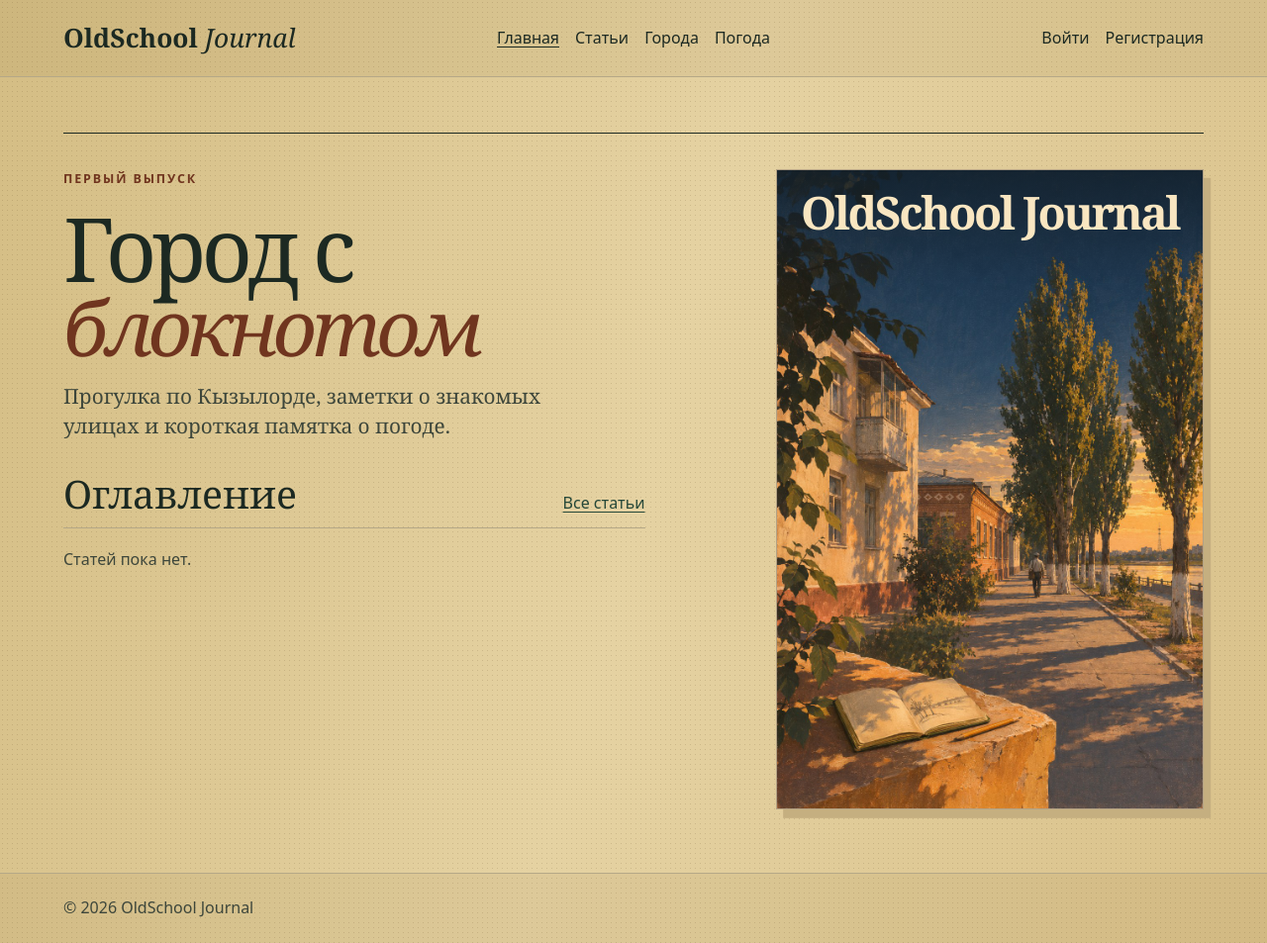
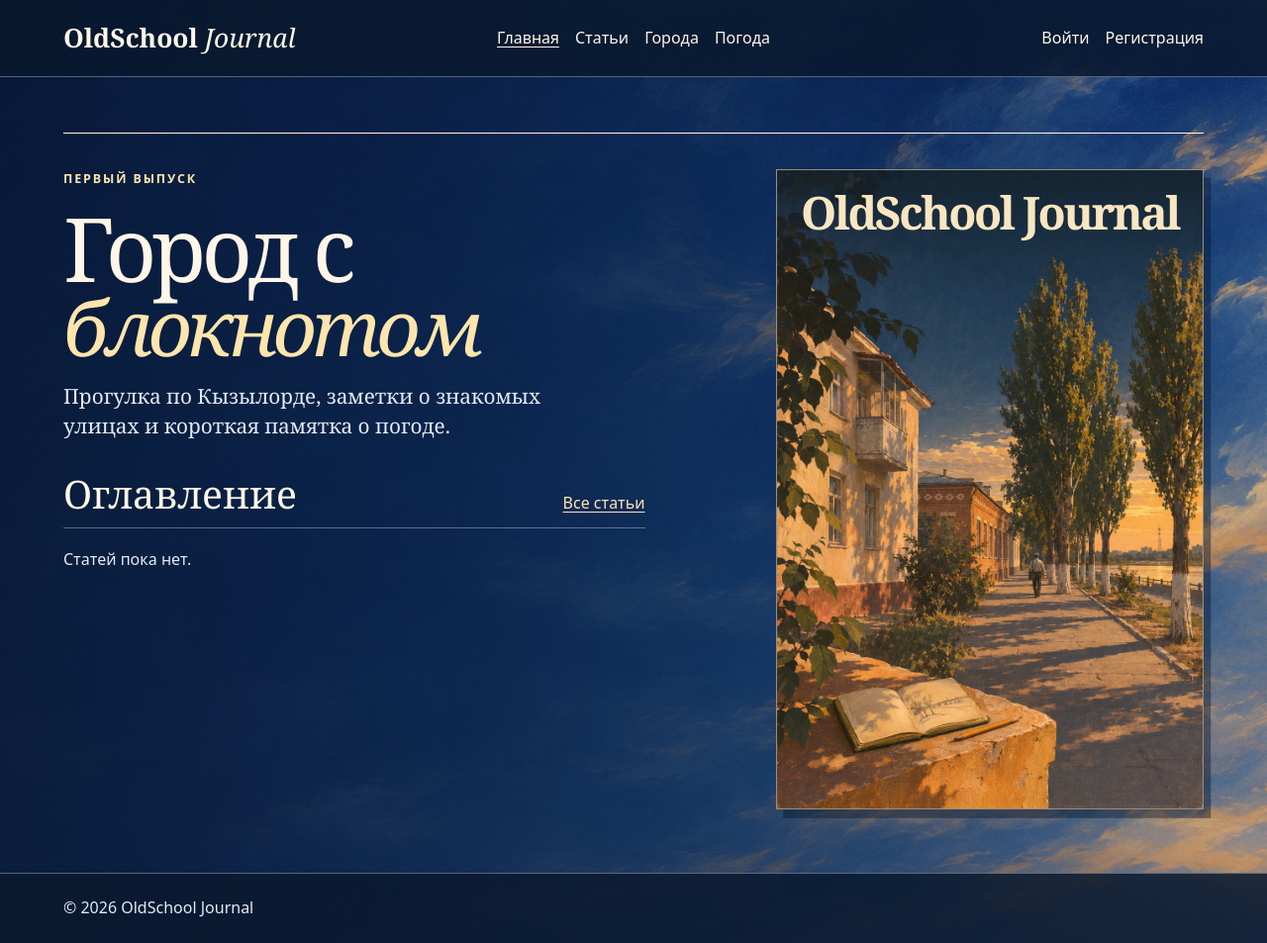
Before and after one commit to Stolank/blog, a Django app: page / in a window 1280 px wide. Shown: the whole page at 99% size. Run offline with Django 5.2, Linux system fonts and the light colour scheme; data that the repository does not hold is empty.

Commit message:
Set the first issue against a painted evening sky

```diff
--- a/django_blog/static/journal.css
+++ b/django_blog/static/journal.css
@@ -1,18 +1,18 @@
 :root {
     color-scheme: light;
-    --paper: #e5d2a2;
-    --panel: #eeebdf;
-    --ink: #1c2922;
-    --green: #254738;
-    --muted: #3d463b;
-    --border: #b5a887;
-    --white: #f8efd8;
+    --paper: #e3e9ee;
+    --panel: #dce5ed;
+    --ink: #18283b;
+    --green: #234869;
+    --muted: #394b61;
+    --border: #b0bfcc;
+    --white: #f2f6fa;
     --serif: "Cormorant Garamond", Georgia, serif;
     color: var(--ink);
     background-color: var(--paper);
     background-image:
-        radial-gradient(circle, rgb(92 65 32 / .17) .48px, transparent .76px),
-        linear-gradient(105deg, #d4bd84 0%, var(--paper) 51%, #d9c18a 100%);
+        radial-gradient(circle, rgb(31 57 82 / .13) .48px, transparent .76px),
+        linear-gradient(105deg, #d5dfe8 0%, var(--paper) 51%, #d9e1ea 100%);
     background-size: 5px 5px, 100% 100%;
     font: 1rem/1.6 "DM Sans", system-ui, sans-serif;
 }
@@ -26,7 +26,7 @@ a:focus-visible { outline: .15rem solid currentColor; outline-offset: .25rem; }
 .container { width: min(72rem, calc(100% - 3rem)); margin-inline: auto; }
 .site-header {
     color: var(--ink);
-    background-color: rgb(117 84 34 / .07);
+    background-color: rgb(27 61 92 / .06);
     border-bottom: 1px solid var(--border);
 }
 .nav { display: flex; flex-wrap: wrap; align-items: center; gap: .1rem 1rem; }
@@ -40,7 +40,7 @@ a:focus-visible { outline: .15rem solid currentColor; outline-offset: .25rem; }
 main { flex: 1; padding-block: clamp(1.3rem, 5vw, 3.5rem) 4rem; }
 .site-footer {
     color: var(--muted);
-    background-color: rgb(117 84 34 / .07);
+    background-color: rgb(27 61 92 / .06);
     border-top: 1px solid var(--border);
     padding-block: 1.4rem;
 }
@@ -54,8 +54,21 @@ p { margin: 0 0 1rem; overflow-wrap: anywhere; }
 .button { display: inline-flex; align-items: center; justify-content: center; min-height: 2.75rem; background: var(--green); border: 1px solid var(--green); border-radius: .25rem; color: #fff; padding: .55rem 1.05rem; text-decoration: none; font-weight: 650; }
 .button:hover { text-decoration: underline; }
 .button:focus-visible { outline-color: var(--green); }
+.issue-page {
+    --ink: #fff6e7;
+    --green: #ffe5ac;
+    --muted: #e2ebf7;
+    --border: rgb(220 235 255 / .36);
+    color: var(--ink);
+    background-color: #12294b;
+    background-image:
+        linear-gradient(90deg, rgb(8 24 50 / .87), rgb(13 36 70 / .59) 57%, rgb(12 34 66 / .14)),
+        url("journal/issue-sky.jpg");
+    background-position: center;
+    background-size: cover;
+}
+.issue-page :is(.site-header, .site-footer, .skip-link) { background-color: rgb(9 24 46 / .84); }
 .journal-issue {
-    --issue-rust: #70351f;
     display: grid;
     grid-template-columns: minmax(0, 1fr) minmax(0, .83fr);
     grid-template-rows: auto 1fr;
@@ -66,7 +79,7 @@ p { margin: 0 0 1rem; overflow-wrap: anywhere; }
 }
 .issue-intro { grid-column: 1; grid-row: 1; }
 .issue-edition {
-    color: var(--issue-rust);
+    color: var(--green);
     font-size: .78rem;
     font-weight: 700;
     letter-spacing: .15em;
@@ -80,7 +93,7 @@ p { margin: 0 0 1rem; overflow-wrap: anywhere; }
 }
 .issue-intro h1 em {
     display: block;
-    color: var(--issue-rust);
+    color: var(--green);
     font-size: .87em;
     font-weight: inherit;
 }
@@ -99,9 +112,9 @@ p { margin: 0 0 1rem; overflow-wrap: anywhere; }
     justify-self: end;
     width: min(100%, 27rem);
     margin: 0;
-    border: 1px solid #b3a184;
+    border: 1px solid rgb(255 230 181 / .54);
     background: #192a38;
-    box-shadow: .45rem .55rem 0 #c5af80;
+    box-shadow: .45rem .55rem 0 rgb(8 23 43 / .43);
 }
 .issue-cover img { display: block; width: 100%; height: auto; }
 .issue-cover figcaption {
@@ -176,6 +189,14 @@ tbody tr:last-child > * { border-bottom: 0; }
 }
 
 @media (max-width: 39rem) {
+    .issue-page {
+        background-image:
+            linear-gradient(180deg, rgb(7 23 52 / .65), rgb(10 29 58 / .36) 31%, #12294b 51rem),
+            url("journal/issue-sky.jpg");
+        background-position: center, 68% top;
+        background-size: cover, auto 51rem;
+        background-repeat: no-repeat;
+    }
     .container { width: calc(100% - 2rem); }
     .header-row { grid-template-columns: minmax(0, 1fr); padding-block: .7rem; }
     .account-nav { justify-content: start; }
--- a/django_blog/templates/base.html
+++ b/django_blog/templates/base.html
@@ -7,7 +7,7 @@
     <title>{% block title %}OldSchool Journal{% endblock %}</title>
     <link rel="stylesheet" href="{% static 'journal.css' %}">
 </head>
-<body>
+<body{% block body_attributes %}{% endblock %}>
     <a class="skip-link" href="#main">К содержанию</a>
     <header class="site-header">
         <div class="container header-row">
--- a/django_blog/templates/home.html
+++ b/django_blog/templates/home.html
@@ -1,5 +1,7 @@
 {% extends "base.html" %}
 {% load static %}
+
+{% block body_attributes %} class="issue-page"{% endblock %}
 
 {% block content %}
     <section class="journal-issue" aria-labelledby="issue-title">
```
Also changed, not shown: docs/FIRST-ISSUE.md (+1 -1 lines), django_blog/static/journal/issue-sky.jpg (added).
